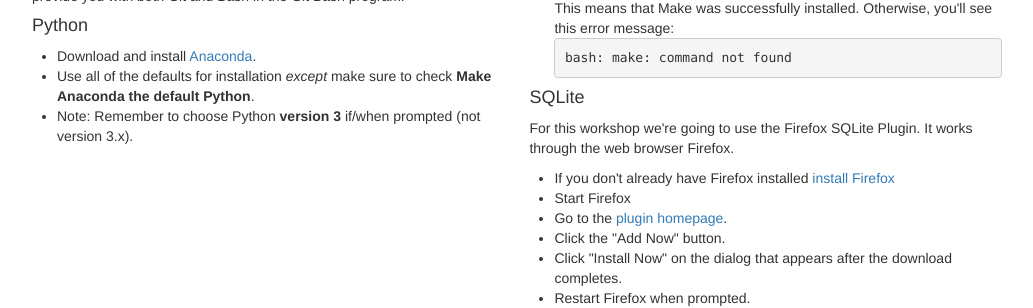
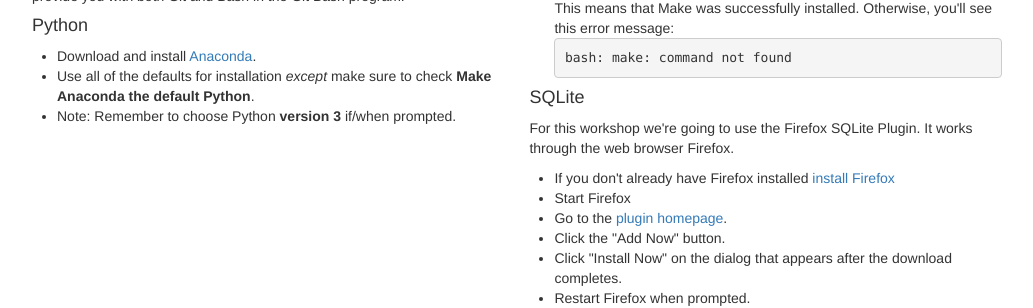
Before and after one commit to gperu/2016-06-09-Belfast, a Jekyll site: the page built from index.html, in a window 1280 px wide and 900 px high, scrolled down 2932 px. Shown: the part 152-460 px from the top of the window, without its empty margins (168-1201 px from the left). Built offline with Jekyll 4.4.1, drawn with Linux system fonts in a browser that asks for light colours; some of the changed text lies outside the part shown.

Commit message:
Python v3 change

```diff
--- a/_includes/setup.html
+++ b/_includes/setup.html
@@ -85,7 +85,7 @@
         make sure to check <strong>Make Anaconda the default Python</strong>.
       </li>
       <li>
-        Note: Remember to choose Python <strong>version 3</strong> if/when prompted (not version 3.x).
+        Note: Remember to choose Python <strong>version 3</strong> if/when prompted.
       </li>
     </ul>
 
@@ -180,7 +180,7 @@ href="https://github.com/msysgit/msysgit/blob/master/bin/make.exe?raw=true">here
         make sure to check <strong>Make Anaconda the default Python</strong>.
       </li>
       <li>
-        Note: Remember to choose Python <strong>version 3</strong> if/when prompted (not version 3.x).
+        Note: Remember to choose Python <strong>version 3</strong> if/when prompted.
       </li>
     </ul>
   </div>
@@ -297,7 +297,7 @@ href="https://github.com/msysgit/msysgit/blob/master/bin/make.exe?raw=true">here
         distribution the default Python).
       </li>
       <li>
-        Note: Remember to choose Python <strong>version 3</strong> if/when prompted (not version 3.x).
+        Note: Remember to choose Python <strong>version 3</strong> if/when prompted.
       </li>
     </ol>
   </div>
```
